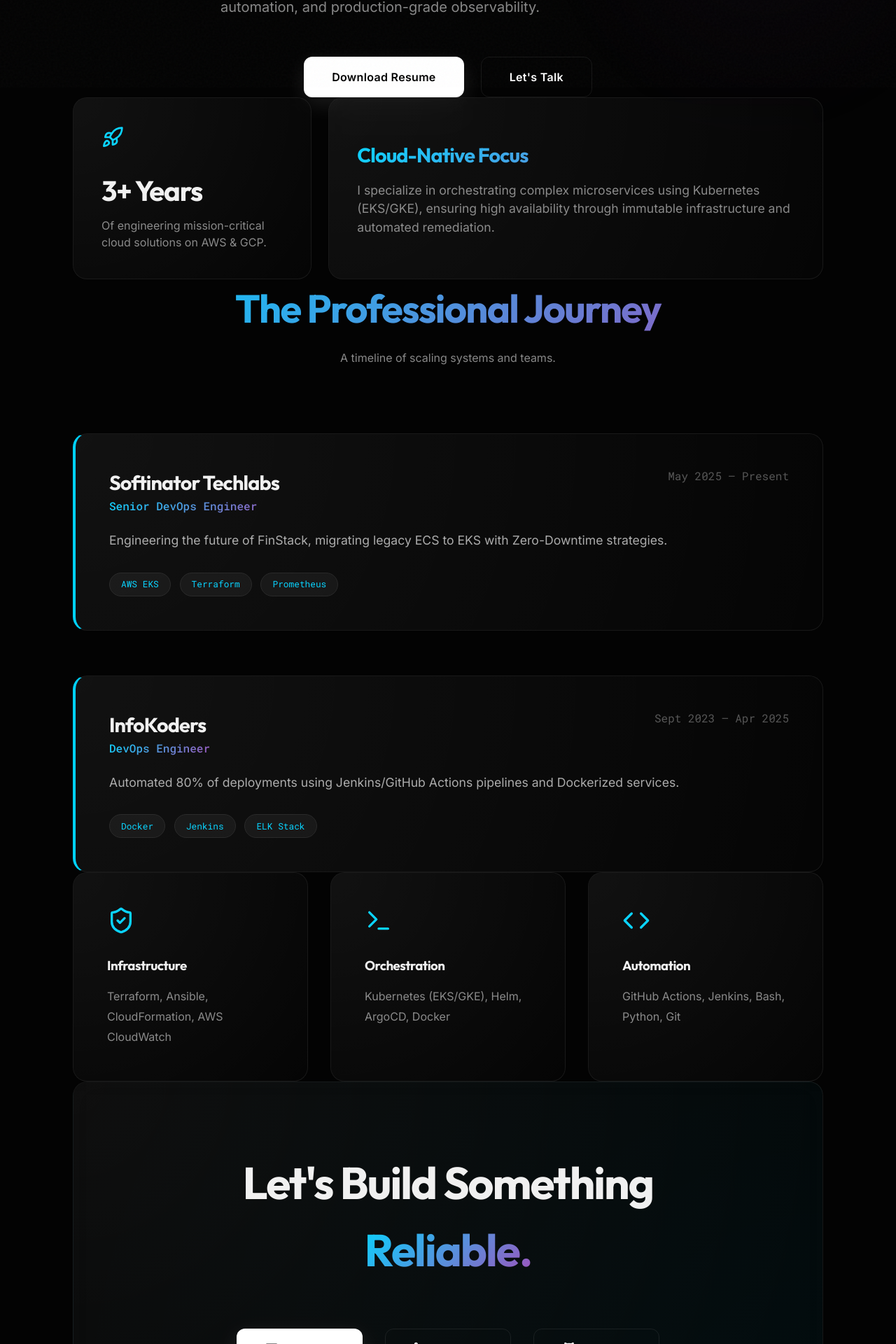
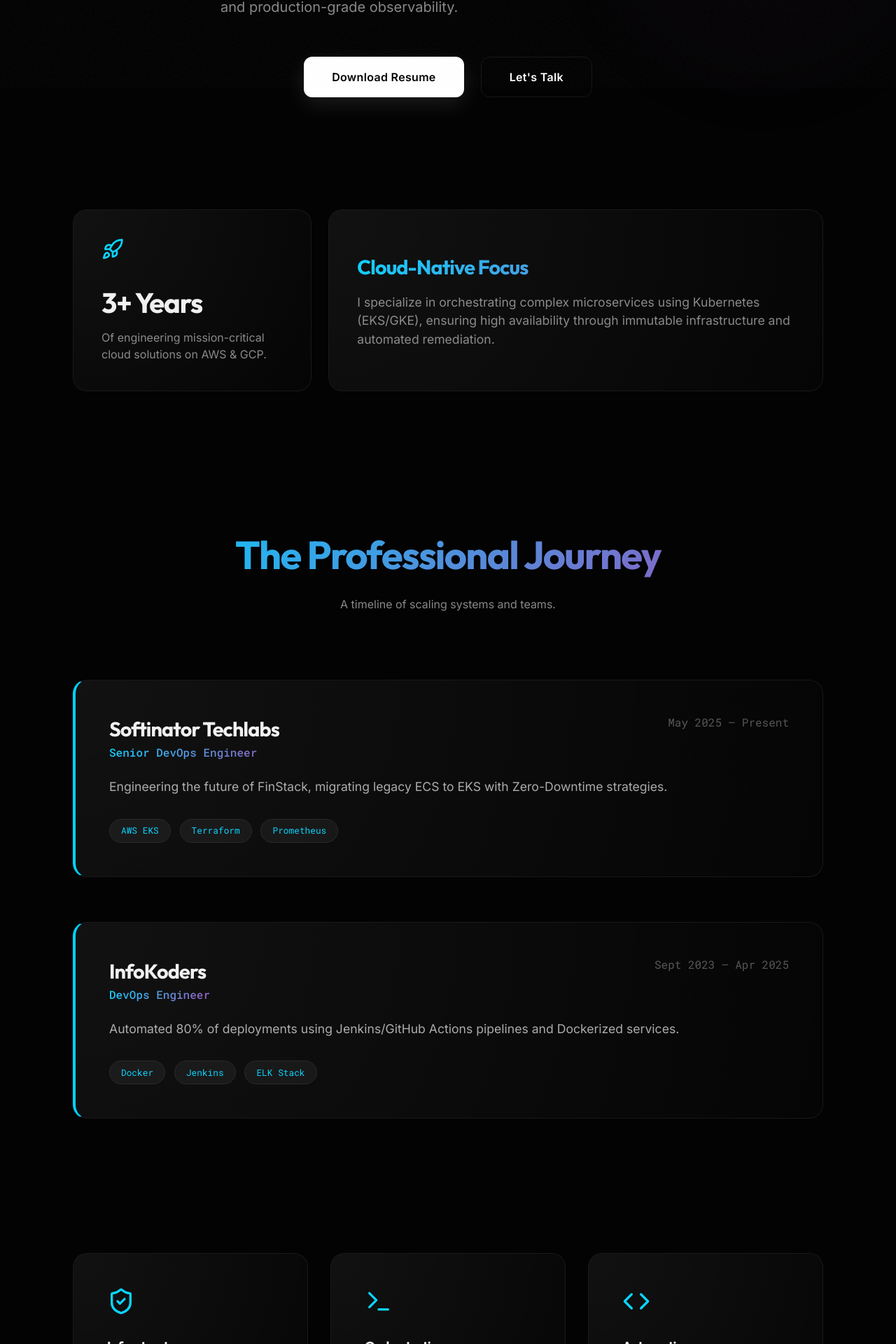
Before and after one commit to saksham-this-side/portfolio, a Next.js app: page /portfolio/ in a window 1280 px wide. Shown: the part 675-2595 px from the top of the page at 70% size. Built offline with nearby package versions, Linux system fonts and the light colour scheme.

Commit message:
feat: content updates, layout spacing, and contact links

```diff
--- a/app/page.js
+++ b/app/page.js
@@ -74,7 +74,7 @@
           </motion.h1>
 
           <motion.p variants={fadeIn} style={{ fontSize: '1.25rem', color: '#888', maxWidth: '650px', margin: '0 auto 3.5rem', fontWeight: 400 }}>
-            Hi, I am <strong style={{ color: '#fff' }}>Saksham Vaishnav</strong>. Specialist in EKS migration,
+            Hi, I am <strong style={{ color: '#fff' }}>Saksham Vaishnav</strong>. Specialist in EKS,
             GitOps automation, and production-grade observability.
           </motion.p>
 
@@ -86,7 +86,7 @@
       </section>
 
       {/* Bento Grid Stats */}
-      <section id="about" className="container" style={{ paddingTop: 0 }}>
+      <section id="about" className="container" style={{ paddingTop: '10rem' }}>
         <motion.div
           className="bento-grid"
           initial="initial"
@@ -110,7 +110,7 @@
       </section>
 
       {/* Experience Section */}
-      <section id="experience" className="container">
+      <section id="experience" className="container" style={{ paddingTop: '12rem' }}>
         <motion.div
           initial={{ opacity: 0 }}
           whileInView={{ opacity: 1 }}
@@ -168,7 +168,7 @@
       </section>
 
       {/* Skills 2.0 */}
-      <section id="skills" className="container">
+      <section id="skills" className="container" style={{ paddingTop: '12rem' }}>
         <div style={{ display: 'grid', gridTemplateColumns: 'repeat(auto-fit, minmax(300px, 1fr))', gap: '2rem' }}>
           {[
             { icon: <ShieldCheck />, title: "Infrastructure", skills: "Terraform, Ansible, CloudFormation, AWS CloudWatch" },
@@ -190,7 +190,7 @@
       </section>
 
       {/* Modern Contact */}
-      <section id="contact" className="container" style={{ textAlign: 'center' }}>
+      <section id="contact" className="container" style={{ textAlign: 'center', paddingTop: '12rem' }}>
         <motion.div
           className="glass"
           style={{ padding: '6rem 2rem', background: 'radial-gradient(circle at bottom right, rgba(0, 210, 255, 0.05), transparent)' }}
@@ -201,8 +201,8 @@
           <h2 style={{ fontSize: '4rem', marginBottom: '1.5rem' }}>Let's Build Something <br /> <span className="gradient-text">Reliable.</span></h2>
           <div style={{ display: 'flex', gap: '2rem', justifyContent: 'center', flexWrap: 'wrap', marginTop: '4rem' }}>
             <a href="mailto:vaishnavsaksham20021218@gmail.com" className="btn btn-primary" style={{ minWidth: '180px' }}><Mail size={20} /> Email Me</a>
-            <a href="https://linkedin.com" className="btn btn-outline" style={{ minWidth: '180px' }}><Linkedin size={20} /> LinkedIn</a>
-            <a href="https://github.com" className="btn btn-outline" style={{ minWidth: '180px' }}><Github size={20} /> GitHub</a>
+            <a href="https://www.linkedin.com/in/saksham-vaishnav/" target="_blank" className="btn btn-outline" style={{ minWidth: '180px' }}><Linkedin size={20} /> LinkedIn</a>
+            <a href="https://github.com/saksham-this-side/" target="_blank" className="btn btn-outline" style={{ minWidth: '180px' }}><Github size={20} /> GitHub</a>
           </div>
         </motion.div>
 
```
